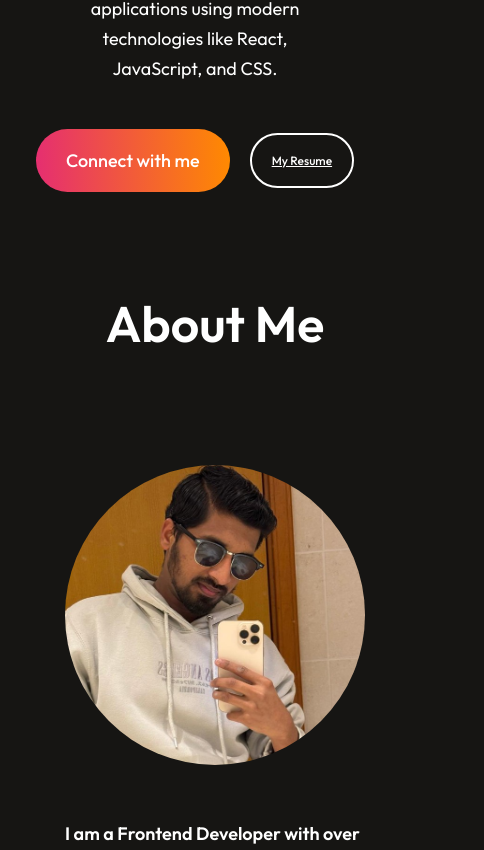
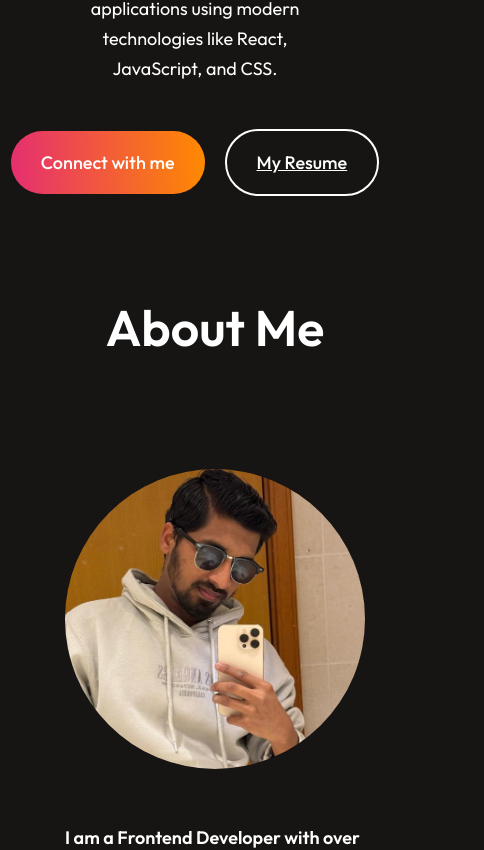
Before and after one commit to mohammedmuz1731/mohammed-portfolio, a React (Vite) app: page / in a window 390 px wide. Shown: the part 1114-1964 px from the top of the page, 484 px wide, since content can reach past the window. Built offline with nearby package versions, Linux system fonts and the light colour scheme.

Commit message:
updated resume

```diff
--- a/src/Components/Footer/Footer.css
+++ b/src/Components/Footer/Footer.css
@@ -89,6 +89,7 @@
         flex-direction : column;
         gap : 20px;
         align-items : start;
+        margin-right : 20px;
     }
 
     .footer-bottom{
@@ -96,5 +97,12 @@
         flex-direction : column-reverse;
         gap : 20px;
         margin-bottom : 50px;
+        align-items : start;
+    }
+    .footer-email-input{
+        width : 75%;
+    }
+    .footer-bottom-left{
+        align-items : center;
     }
 }
--- a/src/Components/Hero/Hero.css
+++ b/src/Components/Hero/Hero.css
@@ -96,9 +96,9 @@
         font-size : 18px;
     }
     .hero-resume{
-        padding : 18px 20px;
+        padding : 20px 30px;
         border-radius : 40px;
-        font-size : 12px;
+        font-size : 18px;
 
 
     }
--- a/src/Components/Services/Services.css
+++ b/src/Components/Services/Services.css
@@ -60,6 +60,7 @@ services-title h1{
         align-items : start;
         gap : 70px;
         margin : 20px 70px;
+
     }
     .services-title h1{
         font-size : 50px;
@@ -78,8 +79,10 @@ services-title h1{
         max-width : 300px;
     }
     .services-container{
-        grid-template-columns : 1fr 1fr;
-        gap : 30px;
+        grid-template-columns : 1fr ;
+        gap : 20px;
+        margin-right: 16px;
+
     }
 
 
```
Also changed, not shown: 1 other file (tests, documents, lock files or other folders).
